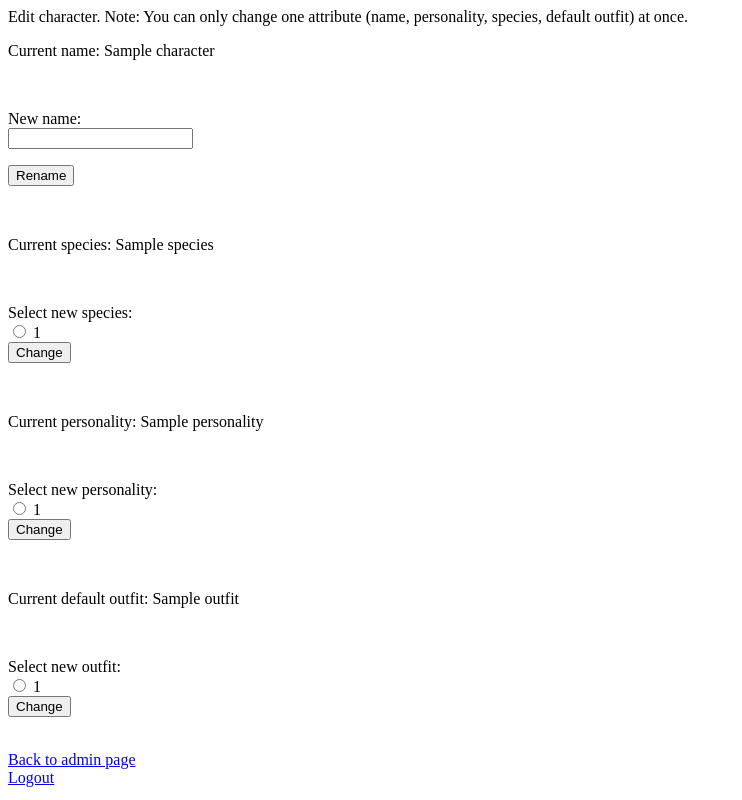
After one commit to StarSovu/AnimalCrossing, a Flask app: template templates/editcharacter.html in a window 1280 px wide. The commit adds this page. Shown: the whole page, without its empty margins (0-742 px from the left). Run offline with Flask 2, Linux system fonts and the light colour scheme; the template is opened without the code that fills it: most values are stand-ins (such as "Sample title", 1, 10 or a date in 2020).

Commit message:
Character editor

```diff
--- a/app.py
+++ b/app.py
@@ -51,7 +51,13 @@ def login():
       session["userid"] = userid
       session["infotext"] = "q"
       del session["infotext"]
-      return redirect("/")
+      sql = "SELECT role FROM users WHERE id=:userid AND visible=1"
+      result = db.session.execute(sql, {"userid":userid})
+      role = result.fetchone()[0]
+      if role == "admin":
+       return redirect("/admin")
+      else:
+       return redirect("/")
      else:
       session["infotext"] = "Password not correct."
       return redirect("/")
@@ -76,7 +82,9 @@ def register():
     result = db.session.execute(sql, {"username":username})
     user = result.fetchone()
     if user == None:
+     hash_value = generate_password_hash(password)
      sql = "INSERT INTO users (username, password, role, visible) VALUES (:username, :password, 'user', 1)"
+     #db.session.execute(sql, {"username":username, "password":hash_value})
      db.session.execute(sql, {"username":username, "password":password})
      db.session.commit()
      session["infotext"] = "q"
@@ -124,8 +132,9 @@ def addisland():
      return "You already have an island with this name."
      #TODO: ohjaus jonnekin
 
-@app.route("/editcharacters")
-def editcharacters():
+
+@app.route("/admin")
+def admin():
     userid = session["userid"]
     sql = "SELECT role FROM users WHERE id=:userid AND visible=1"
     result = db.session.execute(sql, {"userid":userid})
@@ -140,7 +149,10 @@ def editcharacters():
      sql = "SELECT outfitname FROM outfits WHERE visible=1"
      result = db.session.execute(sql)
      outfits = result.fetchall()
-     return render_template("editcharacters.html", personalities=personalities, species=species, outfits=outfits)
+     sql = "SELECT charactername, id FROM characters WHERE visible=1"
+     result = db.session.execute(sql)
+     characters = result.fetchall()
+     return render_template("admin.html", personalities=personalities, species=species, outfits=outfits, characters=characters)
     else:
      return "You don't have permission."
 
@@ -280,7 +292,192 @@ def editoutfit():
      db.session.commit()
      return redirect("/outfits")
     else:
-     return "An outfit with this name already exists."+new +outfit
+     return "An outfit with this name already exists."
+
+@app.route("/characterlist")
+def characterlist():
+    sql = "SELECT charactername, id FROM characters WHERE visible=1"
+    result = db.session.execute(sql)
+    characters = result.fetchall()
+    return render_template("characterlist.html", characters=characters)
+
+@app.route("/character/<int:id>")
+def character(id):
+    characterid = id
+    sql = "SELECT charactername FROM characters WHERE id=:characterid"
+    result = db.session.execute(sql, {"characterid":characterid})
+    character = result.fetchone()[0]
+    #personality
+    sql = "SELECT personalityid FROM characters WHERE id=:characterid"
+    result = db.session.execute(sql, {"characterid":characterid})
+    personalityid = result.fetchone()[0]
+    sql = "SELECT personalityname FROM personalities WHERE id=:personalityid"
+    result = db.session.execute(sql, {"personalityid":personalityid})
+    personality = result.fetchone()[0]
+    #species
+    sql = "SELECT speciesid FROM characters WHERE id=:characterid"
+    result = db.session.execute(sql, {"characterid":characterid})
+    speciesid = result.fetchone()[0]
+    sql = "SELECT speciesname FROM species WHERE id=:speciesid"
+    result = db.session.execute(sql, {"speciesid":speciesid})
+    species = result.fetchone()[0]
+    #defaultoutfit
+    sql = "SELECT outfitid FROM characters WHERE id=:characterid"
+    result = db.session.execute(sql, {"characterid":characterid})
+    outfitid = result.fetchone()[0]
+    sql = "SELECT outfitname FROM outfits WHERE id=:outfitid"
+    result = db.session.execute(sql, {"outfitid":outfitid})
+    outfit = result.fetchone()[0]
+    return render_template("character.html", character=character, personality=personality, species=species, outfit = outfit)
+
+@app.route("/editcharacter/<int:id>")
+def editcharacter(id):
+    userid = session["userid"]
+    sql = "SELECT role FROM users WHERE id=:userid AND visible=1"
+    result = db.session.execute(sql, {"userid":userid})
+    role = result.fetchone()[0]
+    if role == "admin":
+     characterid = id
+     sql = "SELECT charactername FROM characters WHERE id=:characterid"
+     result = db.session.execute(sql, {"characterid":characterid})
+     character = result.fetchone()[0]
+     #personality
+     sql = "SELECT personalityid FROM characters WHERE id=:characterid"
+     result = db.session.execute(sql, {"characterid":characterid})
+     personalityid = result.fetchone()[0]
+     sql = "SELECT personalityname FROM personalities WHERE id=:personalityid"
+     result = db.session.execute(sql, {"personalityid":personalityid})
+     personality = result.fetchone()[0]
+     sql = "SELECT personalityname FROM personalities WHERE visible=1"
+     result = db.session.execute(sql)
+     personalitylist = result.fetchall()
+     #species
+     sql = "SELECT speciesid FROM characters WHERE id=:characterid"
+     result = db.session.execute(sql, {"characterid":characterid})
+     speciesid = result.fetchone()[0]
+     sql = "SELECT speciesname FROM species WHERE id=:speciesid"
+     result = db.session.execute(sql, {"speciesid":speciesid})
+     species = result.fetchone()[0]
+     sql = "SELECT speciesname FROM species WHERE visible=1"
+     result = db.session.execute(sql)
+     specieslist = result.fetchall()
+     #defaultoutfit
+     sql = "SELECT outfitid FROM characters WHERE id=:characterid"
+     result = db.session.execute(sql, {"characterid":characterid})
+     outfitid = result.fetchone()[0]
+     sql = "SELECT outfitname FROM outfits WHERE id=:outfitid"
+     result = db.session.execute(sql, {"outfitid":outfitid})
+     outfit = result.fetchone()[0]
+     sql = "SELECT outfitname FROM outfits WHERE visible=1"
+     result = db.session.execute(sql)
+     outfitlist = result.fetchall()
+     return render_template("editcharacter.html", characterid=characterid, character=character, personality=personality, personalitylist=personalitylist, species=species, specieslist=specieslist, outfit = outfit, outfitlist = outfitlist)
+    else:
+     return "You don't have permission."
+
+@app.route("/editcharactername", methods=["POST"])
+def editcharactername():
+    id = request.form["id"]
+    new = request.form["new"]
+    sql = "SELECT charactername FROM characters WHERE charactername=:new AND visible=1"
+    result = db.session.execute(sql, {"new":new})
+    checkname = result.fetchone()
+    if checkname == None:
+     sql = "UPDATE characters SET charactername=:new WHERE id=:id"
+     db.session.execute(sql, {"new":new, "id":id})
+     db.session.commit()
+     return redirect("/admin")
+    else:
+     return "A character with this name already exists."
+
+@app.route("/changecharacterspecies", methods=["POST"])
+def changecharacterspecies():
+    id = request.form["id"]
+    new = request.form["new"]
+    sql = "SELECT id FROM species WHERE speciesname=:new"
+    result = db.session.execute(sql, {"new":new})
+    speciesid = result.fetchone()[0]
+    sql = "UPDATE characters SET speciesid=:speciesid WHERE id=:id"
+    db.session.execute(sql, {"speciesid":speciesid, "id":id})
+    db.session.commit()
+    return redirect("/admin")
+
+@app.route("/changecharacterpersonality", methods=["POST"])
+def changecharacterpersonality():
+    id = request.form["id"]
+    new = request.form["new"]
+    sql = "SELECT id FROM personalities WHERE personalityname=:new"
+    result = db.session.execute(sql, {"new":new})
+    personalityid = result.fetchone()[0]
+    sql = "UPDATE characters SET personalityid=:personalityid WHERE id=:id"
+    db.session.execute(sql, {"personalityid":personalityid, "id":id})
+    db.session.commit()
+    return redirect("/admin")
+
+@app.route("/changecharacteroutfit", methods=["POST"])
+def changecharacteroutfit():
+    id = request.form["id"]
+    new = request.form["new"]
+    sql = "SELECT id FROM outfits WHERE outfitname=:new"
+    result = db.session.execute(sql, {"new":new})
+    outfitid = result.fetchone()[0]
+    sql = "UPDATE characters SET outfitid=:outfitid WHERE id=:id"
+    db.session.execute(sql, {"outfitid":outfitid, "id":id})
+    db.session.commit()
+    return redirect("/admin")
+
+@app.route("/addcharacter")
+def addcharacter():
+    userid = session["userid"]
+    sql = "SELECT role FROM users WHERE id=:userid AND visible=1"
+    result = db.session.execute(sql, {"userid":userid})
+    role = result.fetchone()[0]
+    if role == "admin":
+     #personality
+     sql = "SELECT personalityname FROM personalities WHERE visible=1"
+     result = db.session.execute(sql)
+     personalities = result.fetchall()
+     #species
+     sql = "SELECT speciesname FROM species WHERE visible=1"
+     result = db.session.execute(sql)
+     species = result.fetchall()
+     #defaultoutfit
+     sql = "SELECT outfitname FROM outfits WHERE visible=1"
+     result = db.session.execute(sql)
+     outfits = result.fetchall()
+     return render_template("addcharacter.html", personalities=personalities, species=species, outfits = outfits)
+    else:
+     return "You don't have permission."
+
+@app.route("/createcharacter", methods=["POST"])
+def createcharacter():
+    name = request.form["name"]
+    personality = request.form["personality"]
+    species = request.form["species"]
+    outfit = request.form["outfit"]
+    birthday = 101
+    sql = "SELECT charactername FROM characters WHERE charactername=:name"
+    result = db.session.execute(sql, {"name":name})
+    checkcharacter = result.fetchone()
+    if checkcharacter == None:
+     #personality
+     sql = "SELECT id FROM personalities WHERE personalityname=:personality"
+     result = db.session.execute(sql, {"personality":personality})
+     personalityid = result.fetchone()[0]
+     #species
+     sql = "SELECT id FROM species WHERE speciesname=:species"
+     result = db.session.execute(sql, {"species":species})
+     speciesid = result.fetchone()[0]
+     #defaultoutfit
+     sql = "SELECT id FROM outfits WHERE outfitname=:outfit"
+     result = db.session.execute(sql, {"outfit":outfit})
+     outfitid = result.fetchone()[0]
+     sql = "INSERT INTO characters (charactername, personalityid, speciesid, outfitid, birthmmdd, visible) VALUES (:name, :personalityid, :speciesid, :outfitid, :birthday, 1)"
+     db.session.execute(sql, {"name":name, "personalityid":personalityid, "speciesid":speciesid, "outfitid":outfitid, "birthday":birthday})
+     db.session.commit()
+     return redirect("/admin")
+    else:
+     return "A character with this name already exists."
 
 
 @app.route("/island")
--- /dev/null
+++ b/templates/character.html
@@ -0,0 +1,4 @@
+<p>This is character {{ character }}</p><br>
+<p>Species: {{ species }}</p><br>
+<p>Personality: {{ personality }}</p><br>
+<p>Default outfit: {{ outfit }}</p><br>
--- /dev/null
+++ b/templates/characterlist.html
@@ -0,0 +1,6 @@
+<p>List of characters:</p>
+{% for charactername in characters %}
+<a href="/character/{{ charactername[1] }}">{{ charactername[0] }}</a><br>
+{% endfor %}
+<br>
+<a href="/">Back to front page</a>
--- /dev/null
+++ b/templates/editcharacter.html
@@ -0,0 +1,47 @@
+<p> Edit character. Note: You can only change one attribute (name, personality, species, default outfit) at once.</p>
+<p>Current name: {{ character }}</p><br>
+<form action="/editcharactername" method="POST">
+<input type="hidden" name="id" value="{{  characterid  }}">
+<p>New name:<br>
+<input type="text" name="new"></p>
+<input type="submit" value="Rename">
+</form>
+<br>
+<p>Current species: {{ species }}</p><br>
+<form action="/changecharacterspecies" method="POST">
+<input type="hidden" name="id" value="{{  characterid  }}">
+<p>Select new species:<br>
+
+{% for speciesname in specieslist %}
+<input type="radio" name="new" value="{{  speciesname[0]  }}"> {{ speciesname[0] }}<br>
+{% endfor %}
+
+<input type="submit" value="Change">
+</form>
+<br>
+<p>Current personality: {{ personality }}</p><br>
+<form action="/changecharacterpersonality" method="POST">
+<input type="hidden" name="id" value="{{  characterid  }}">
+<p>Select new personality:<br>
+
+{% for personalityname in personalitylist %}
+<input type="radio" name="new" value="{{  personalityname[0]  }}"> {{ personalityname[0] }}<br>
+{% endfor %}
+
+<input type="submit" value="Change">
+</form>
+<br>
+<p>Current default outfit: {{ outfit }}</p><br>
+<form action="/changecharacteroutfit" method="POST">
+<input type="hidden" name="id" value="{{  characterid  }}">
+<p>Select new outfit:<br>
+
+{% for outfitname in outfitlist %}
+<input type="radio" name="new" value="{{  outfitname[0]  }}"> {{ outfitname[0] }}<br>
+{% endfor %}
+
+<input type="submit" value="Change">
+</form>
+<br>
+<a href="/admin">Back to admin page</a><br>
+<a href="/logout">Logout</a>
--- a/templates/index.html
+++ b/templates/index.html
@@ -28,3 +28,6 @@
 <input type="submit" value="Register">
 </form>
 {% endif %}
+
+<br><br>
+<a href="/characterlist">View list of characters</a>
--- a/templates/outfits.html
+++ b/templates/outfits.html
@@ -18,6 +18,6 @@
 <input type="submit" value="Add">
 </form>
 <br><br>
-<a href="/editcharacters">Back to character editor</a>
+<a href="/admin">Back to character editor</a>
 <br><br>
 <a href="/logout">Logout</a>
--- a/templates/personalities.html
+++ b/templates/personalities.html
@@ -18,6 +18,6 @@
 <input type="submit" value="Add">
 </form>
 <br><br>
-<a href="/editcharacters">Back to character editor</a>
+<a href="/admin">Back to character editor</a>
 <br><br>
 <a href="/logout">Logout</a>
--- a/templates/species.html
+++ b/templates/species.html
@@ -18,6 +18,6 @@
 <input type="submit" value="Add">
 </form>
 <br><br>
-<a href="/editcharacters">Back to character editor</a>
+<a href="/admin">Back to character editor</a>
 <br><br>
 <a href="/logout">Logout</a>
```
Also changed, not shown: templates/addcharacter.html (added, +30 -0 lines), templates/admin.html (renamed from templates/editcharacters.html, +8 -0 lines), README.md.
